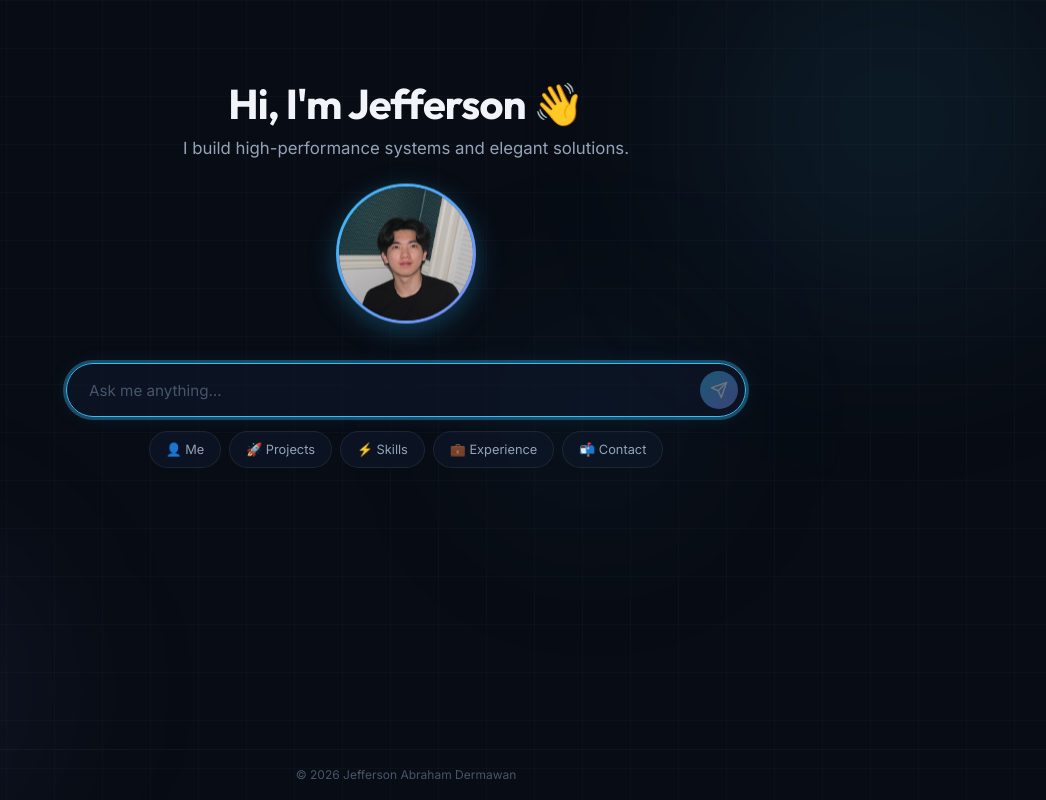
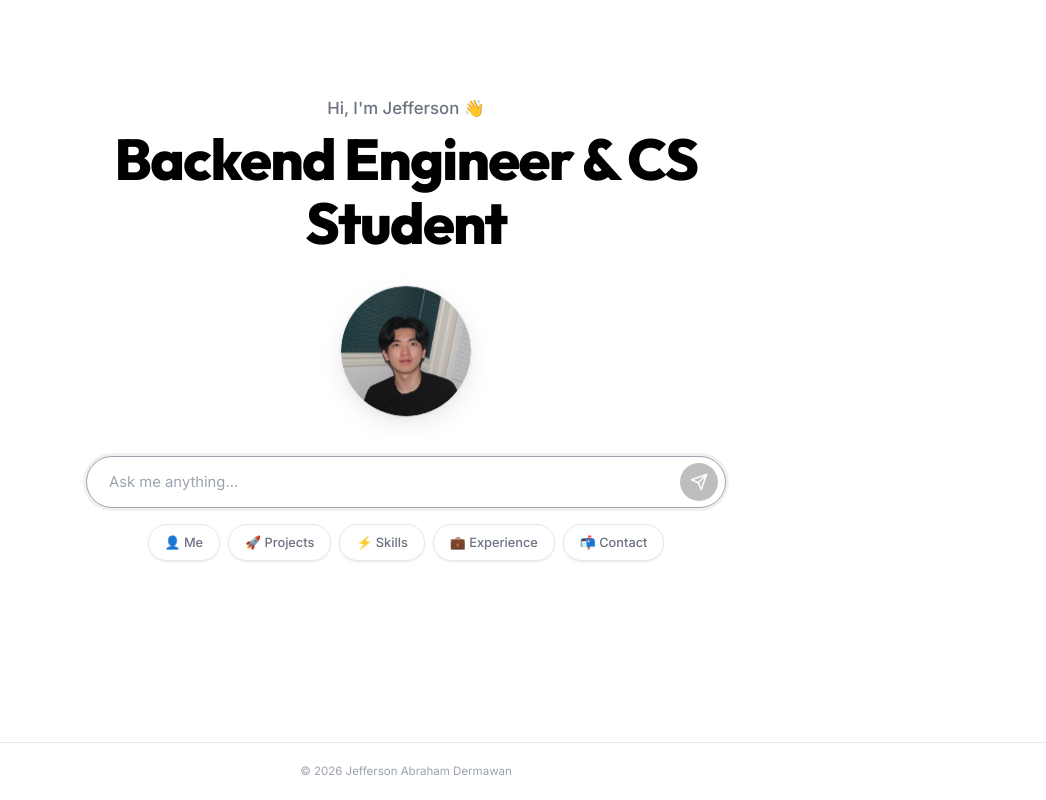
Before and after one commit to lumixed/portfolio, a React (Create React App) app: page / in a window 1280 px wide. Shown: the whole page, without its empty margins (234-1280 px from the left). Built offline with nearby package versions, Linux system fonts and the light colour scheme.

Commit message:
feat: Redesign UI with a new monochrome aesthetic, updated hero section, and simplified animations.

```diff
--- a/src/App.jsx
+++ b/src/App.jsx
@@ -10,12 +10,10 @@ export default function App() {
     const handleSend = useCallback(async (query) => {
         if (!query.trim() || isTyping) return;
 
-        // Append the user message immediately
         const userMessage = { role: "user", text: query };
         setMessages((prev) => [...prev, userMessage]);
         setIsTyping(true);
 
-        // Simulate a short thinking delay (300–600ms)
         const delay = 350 + Math.random() * 300;
         await new Promise((r) => setTimeout(r, delay));
 
@@ -26,23 +24,13 @@ export default function App() {
 
     return (
         <div className="app-root">
-            {/* Ambient background blobs */}
-            <div className="bg-blob blob-1" />
-            <div className="bg-blob blob-2" />
-            <div className="bg-blob blob-3" />
-
-            {/* Grid overlay */}
-            <div className="bg-grid" />
-
-            {/* Content */}
             <main className="app-main">
                 <HeroSection onSend={handleSend} disabled={isTyping} />
                 <ChatWindow messages={messages} isTyping={isTyping} />
             </main>
 
-            {/* Footer */}
             <footer className="app-footer">
-                <span>© 2026 Jefferson Abraham Dermawan</span>
+                © 2026 Jefferson Abraham Dermawan
             </footer>
         </div>
     );
--- a/src/components/HeroSection.jsx
+++ b/src/components/HeroSection.jsx
@@ -7,19 +7,19 @@ import { portfolioData } from "../data/portfolioData";
 export default function HeroSection({ onSend, disabled }) {
     return (
         <section className="hero-section">
-            {/* Name + Title */}
+            {/* Small label + large title */}
             <div className="hero-text fade-in-up" style={{ animationDelay: "0ms" }}>
-                <h1 className="hero-greeting">{portfolioData.greeting}</h1>
-                <p className="hero-tagline">{portfolioData.tagline}</p>
+                <p className="hero-greeting">{portfolioData.greeting}</p>
+                <h1 className="hero-tagline-title">{portfolioData.title}</h1>
             </div>
 
             {/* Avatar */}
-            <div className="hero-avatar fade-in-up" style={{ animationDelay: "120ms" }}>
+            <div className="hero-avatar fade-in-up" style={{ animationDelay: "100ms" }}>
                 <Avatar />
             </div>
 
-            {/* Chat input */}
-            <div className="hero-input-wrap fade-in-up" style={{ animationDelay: "240ms" }}>
+            {/* Chat input + quick buttons */}
+            <div className="hero-input-wrap fade-in-up" style={{ animationDelay: "200ms" }}>
                 <ChatInput onSend={onSend} disabled={disabled} />
                 <QuickButtons onSelect={onSend} />
             </div>
--- a/src/index.css
+++ b/src/index.css
@@ -8,28 +8,28 @@
 @tailwind utilities;
 
 /* ================================================================
-   DESIGN TOKENS
+   DESIGN TOKENS  — monochrome / Apple-Linear-Vercel system
    ================================================================ */
 :root {
-    --accent: #38bdf8;
-    --accent-glow: rgba(56, 189, 248, 0.35);
-    --accent-2: #818cf8;
+    --bg: #ffffff;
+    --bg-hover: #F9FAFB;
+    --bg-card: #ffffff;
 
-    --bg: #080c14;
-    --bg-card: rgba(15, 23, 42, 0.75);
-    --bg-card-border: rgba(148, 163, 184, 0.1);
+    --text-primary: #000000;
+    --text-muted: #6B7280;
+    --text-faint: #9CA3AF;
 
-    --text-primary: #f1f5f9;
-    --text-muted: #94a3b8;
-    --text-faint: #475569;
+    --border: #E5E7EB;
+    --border-focus: #9CA3AF;
 
-    --glass: rgba(15, 23, 42, 0.65);
-    --glass-border: rgba(148, 163, 184, 0.12);
+    --shadow-sm: 0 1px 3px rgba(0, 0, 0, 0.06), 0 1px 2px rgba(0, 0, 0, 0.04);
+    --shadow-md: 0 4px 12px rgba(0, 0, 0, 0.07), 0 1px 4px rgba(0, 0, 0, 0.04);
+    --shadow-lg: 0 8px 24px rgba(0, 0, 0, 0.08), 0 2px 6px rgba(0, 0, 0, 0.04);
 
     --radius-sm: 10px;
     --radius-md: 16px;
     --radius-lg: 24px;
-    --radius-xl: 32px;
+    --radius-xl: 99px;
 }
 
 /* ================================================================
@@ -71,7 +71,7 @@ a {
 
 /* Custom scrollbar */
 ::-webkit-scrollbar {
-    width: 6px;
+    width: 5px;
 }
 
 ::-webkit-scrollbar-track {
@@ -79,16 +79,16 @@ a {
 }
 
 ::-webkit-scrollbar-thumb {
-    background: #334155;
+    background: var(--border);
     border-radius: 99px;
 }
 
 ::-webkit-scrollbar-thumb:hover {
-    background: #475569;
+    background: #D1D5DB;
 }
 
 /* ================================================================
-   KEYFRAMES
+   KEYFRAMES — minimal set
    ================================================================ */
 @keyframes float {
 
@@ -98,57 +98,19 @@ a {
     }
 
     50% {
-        transform: translateY(-14px);
-    }
-}
-
-@keyframes glow-pulse {
-
-    0%,
-    100% {
-        opacity: 0.5;
-        transform: scale(1);
-    }
-
-    50% {
-        opacity: 0.9;
-        transform: scale(1.08);
+        transform: translateY(-10px);
     }
 }
 
 @keyframes fade-in-up {
     from {
         opacity: 0;
-        transform: translateY(28px);
+        transform: translateY(20px);
     }
 
     to {
         opacity: 1;
         transform: translateY(0);
-    }
-}
-
-@keyframes slide-in-left {
-    from {
-        opacity: 0;
-        transform: translateX(-20px);
-    }
-
-    to {
-        opacity: 1;
-        transform: translateX(0);
-    }
-}
-
-@keyframes slide-in-right {
-    from {
-        opacity: 0;
-        transform: translateX(20px);
-    }
-
-    to {
-        opacity: 1;
-        transform: translateX(0);
     }
 }
 
@@ -158,40 +120,24 @@ a {
     80%,
     100% {
         transform: translateY(0);
-        opacity: 0.4;
+        opacity: 0.35;
     }
 
     40% {
-        transform: translateY(-6px);
+        transform: translateY(-5px);
         opacity: 1;
-    }
-}
-
-@keyframes blob {
-
-    0%,
-    100% {
-        transform: translate(0, 0) scale(1);
-    }
-
-    33% {
-        transform: translate(40px, -60px) scale(1.12);
-    }
-
-    66% {
-        transform: translate(-30px, 30px) scale(0.9);
     }
 }
 
 @keyframes msg-appear {
     from {
         opacity: 0;
-        transform: translateY(10px) scale(0.97);
+        transform: translateY(8px);
     }
 
     to {
         opacity: 1;
-        transform: translateY(0) scale(1);
+        transform: translateY(0);
     }
 }
 
@@ -200,18 +146,17 @@ a {
    ================================================================ */
 .fade-in-up {
     opacity: 0;
-    animation: fade-in-up 0.65s cubic-bezier(0.22, 1, 0.36, 1) forwards;
+    animation: fade-in-up 0.5s cubic-bezier(0.22, 1, 0.36, 1) forwards;
 }
 
 /* ================================================================
    LAYOUT — APP ROOT
    ================================================================ */
 .app-root {
-    position: relative;
     min-height: 100vh;
     display: flex;
     flex-direction: column;
-    overflow: hidden;
+    background: var(--bg);
 }
 
 .app-main {
@@ -219,90 +164,39 @@ a {
     display: flex;
     flex-direction: column;
     align-items: center;
-    padding: 0 16px 48px;
-}
-
-/* ================================================================
-   AMBIENT BACKGROUND
-   ================================================================ */
-.bg-blob {
-    position: fixed;
-    border-radius: 50%;
-    filter: blur(80px);
-    pointer-events: none;
-    z-index: 0;
-    animation: blob 28s infinite alternate ease-in-out;
-}
-
-.blob-1 {
-    width: 520px;
-    height: 520px;
-    background: radial-gradient(circle, rgba(56, 189, 248, 0.12), transparent 70%);
-    top: -100px;
-    right: -80px;
-}
-
-.blob-2 {
-    width: 480px;
-    height: 480px;
-    background: radial-gradient(circle, rgba(129, 140, 248, 0.1), transparent 70%);
-    bottom: -120px;
-    left: -100px;
-    animation-delay: -10s;
-}
-
-.blob-3 {
-    width: 300px;
-    height: 300px;
-    background: radial-gradient(circle, rgba(56, 189, 248, 0.07), transparent 70%);
-    top: 40%;
-    left: 50%;
-    animation-delay: -5s;
-}
-
-.bg-grid {
-    position: fixed;
-    inset: 0;
-    pointer-events: none;
-    z-index: 0;
-    background-image:
-        linear-gradient(rgba(148, 163, 184, 0.035) 1px, transparent 1px),
-        linear-gradient(90deg, rgba(148, 163, 184, 0.035) 1px, transparent 1px);
-    background-size: 48px 48px;
+    padding: 0 20px 64px;
 }
 
 /* ================================================================
    HERO SECTION
    ================================================================ */
 .hero-section {
-    position: relative;
-    z-index: 1;
     width: 100%;
-    max-width: 680px;
+    max-width: 640px;
     display: flex;
     flex-direction: column;
     align-items: center;
-    gap: 28px;
-    padding-top: 80px;
-    padding-bottom: 12px;
+    gap: 32px;
+    padding-top: 96px;
+    padding-bottom: 8px;
     text-align: center;
 }
 
-.hero-text {}
-
 .hero-greeting {
-    font-size: clamp(1.75rem, 5vw, 2.6rem);
-    font-weight: 700;
-    letter-spacing: -0.02em;
-    line-height: 1.15;
-    color: var(--text-primary);
+    font-size: clamp(0.95rem, 2.5vw, 1.05rem);
+    font-weight: 500;
+    color: var(--text-muted);
+    letter-spacing: 0;
+    margin-bottom: 6px;
 }
 
-.hero-tagline {
-    margin-top: 8px;
-    font-size: clamp(0.875rem, 2.5vw, 1.05rem);
-    color: var(--text-muted);
-    font-weight: 400;
+.hero-tagline-title {
+    font-family: 'Outfit', sans-serif;
+    font-size: clamp(2.4rem, 7vw, 3.6rem);
+    font-weight: 800;
+    color: var(--text-primary);
+    letter-spacing: -0.03em;
+    line-height: 1.1;
 }
 
 .hero-avatar {}
@@ -312,7 +206,7 @@ a {
     display: flex;
     flex-direction: column;
     align-items: center;
-    gap: 14px;
+    gap: 16px;
 }
 
 /* ================================================================
@@ -325,26 +219,21 @@ a {
     justify-content: center;
 }
 
+/* remove colored glow — just a soft shadow */
 .avatar-glow {
-    position: absolute;
-    width: 160px;
-    height: 160px;
-    border-radius: 50%;
-    background: radial-gradient(circle, var(--accent-glow), transparent 70%);
-    animation: glow-pulse 3.5s ease-in-out infinite;
-    z-index: 0;
+    display: none;
 }
 
 .avatar-ring {
-    position: relative;
-    z-index: 1;
-    width: 140px;
-    height: 140px;
+    width: 132px;
+    height: 132px;
     border-radius: 50%;
-    padding: 3px;
-    background: linear-gradient(135deg, var(--accent), var(--accent-2));
-    animation: float 4.5s ease-in-out infinite;
-    box-shadow: 0 8px 32px rgba(56, 189, 248, 0.2);
+    padding: 0;
+    background: transparent;
+    animation: float 5s ease-in-out infinite;
+    box-shadow: var(--shadow-lg);
+    border: 1.5px solid var(--border);
+    overflow: hidden;
 }
 
 .avatar-img {
@@ -353,7 +242,6 @@ a {
     border-radius: 50%;
     object-fit: cover;
     display: block;
-    background: #1e293b;
 }
 
 /* ================================================================
@@ -364,23 +252,21 @@ a {
     width: 100%;
     display: flex;
     align-items: center;
-    gap: 0;
 }
 
 .chat-input {
     flex: 1;
-    height: 54px;
-    background: var(--glass);
-    border: 1.5px solid var(--glass-border);
+    height: 52px;
+    background: var(--bg-card);
+    border: 1.5px solid var(--border);
     border-radius: var(--radius-xl);
-    padding: 0 52px 0 22px;
-    font-size: 0.95rem;
+    padding: 0 56px 0 22px;
+    font-size: 0.925rem;
     font-family: 'Inter', sans-serif;
     color: var(--text-primary);
     outline: none;
-    backdrop-filter: blur(14px);
-    -webkit-backdrop-filter: blur(14px);
-    transition: border-color 0.25s, box-shadow 0.25s;
+    box-shadow: var(--shadow-sm);
+    transition: border-color 0.2s ease, box-shadow 0.2s ease;
 }
 
 .chat-input::placeholder {
@@ -388,8 +274,8 @@ a {
 }
 
 .chat-input:focus {
-    border-color: var(--accent);
-    box-shadow: 0 0 0 3px var(--accent-glow), 0 0 20px rgba(56, 189, 248, 0.1);
+    border-color: var(--border-focus);
+    box-shadow: 0 0 0 3px rgba(0, 0, 0, 0.06);
 }
 
 .chat-send-btn {
@@ -400,23 +286,22 @@ a {
     display: flex;
     align-items: center;
     justify-content: center;
-    background: linear-gradient(135deg, var(--accent), var(--accent-2));
+    background: #000000;
     border: none;
     border-radius: 50%;
     color: white;
     cursor: pointer;
-    transition: opacity 0.2s, transform 0.2s, box-shadow 0.2s;
+    transition: opacity 0.2s ease, transform 0.2s ease;
     flex-shrink: 0;
 }
 
 .chat-send-btn:hover:not(:disabled) {
-    opacity: 0.9;
-    transform: scale(1.08);
-    box-shadow: 0 4px 16px rgba(56, 189, 248, 0.35);
+    opacity: 0.8;
+    transform: scale(1.06);
 }
 
 .chat-send-btn:disabled {
-    opacity: 0.4;
+    opacity: 0.25;
     cursor: not-allowed;
 }
 
@@ -432,38 +317,37 @@ a {
 
 .quick-btn {
     padding: 8px 16px;
-    background: var(--glass);
-    border: 1px solid var(--glass-border);
-    border-radius: 99px;
+    background: var(--bg-card);
+    border: 1px solid var(--border);
+    border-radius: var(--radius-xl);
     color: var(--text-muted);
     font-size: 0.8rem;
     font-family: 'Inter', sans-serif;
+    font-weight: 500;
     cursor: pointer;
-    backdrop-filter: blur(10px);
-    -webkit-backdrop-filter: blur(10px);
-    transition: background 0.2s, color 0.2s, border-color 0.2s, transform 0.2s;
+    box-shadow: var(--shadow-sm);
+    transition: background 0.2s ease, border-color 0.2s ease, transform 0.2s ease, box-shadow 0.2s ease;
     white-space: nowrap;
 }
 
 .quick-btn:hover {
-    background: rgba(56, 189, 248, 0.1);
-    border-color: rgba(56, 189, 248, 0.3);
-    color: var(--accent);
+    background: var(--bg-hover);
+    border-color: #D1D5DB;
+    color: var(--text-primary);
     transform: translateY(-1px);
+    box-shadow: var(--shadow-md);
 }
 
 /* ================================================================
    CHAT WINDOW
    ================================================================ */
 .chat-window {
-    position: relative;
-    z-index: 1;
     width: 100%;
-    max-width: 720px;
+    max-width: 680px;
     display: flex;
     flex-direction: column;
-    gap: 12px;
-    padding: 24px 0 48px;
+    gap: 14px;
+    padding: 32px 0 64px;
 }
 
 /* ================================================================
@@ -471,7 +355,7 @@ a {
    ================================================================ */
 .msg-row {
     display: flex;
-    animation: msg-appear 0.35s cubic-bezier(0.22, 1, 0.36, 1) forwards;
+    animation: msg-appear 0.3s ease forwards;
 }
 
 .msg-row.user {
@@ -483,53 +367,52 @@ a {
 }
 
 .bubble {
-    max-width: min(84%, 600px);
+    max-width: min(84%, 580px);
     border-radius: var(--radius-lg);
     padding: 14px 18px;
-    font-size: 0.9rem;
-    line-height: 1.65;
+    font-size: 0.875rem;
+    line-height: 1.7;
     word-break: break-word;
 }
 
 .user-bubble {
-    background: linear-gradient(135deg, var(--accent), var(--accent-2));
-    color: white;
+    background: #000000;
+    color: #ffffff;
     border-bottom-right-radius: 6px;
     font-weight: 500;
 }
 
 .assistant-bubble {
     background: var(--bg-card);
-    border: 1px solid var(--bg-card-border);
-    backdrop-filter: blur(14px);
-    -webkit-backdrop-filter: blur(14px);
+    border: 1px solid var(--border);
+    box-shadow: var(--shadow-sm);
     color: var(--text-primary);
     border-bottom-left-radius: 6px;
     width: 100%;
-    max-width: 720px;
+    max-width: 680px;
 }
 
 /* ----------------------------------------------------------------
-   Message content — heading
+   Heading inside assistant bubble
    ---------------------------------------------------------------- */
 .msg-heading {
     display: flex;
     align-items: center;
     gap: 8px;
     font-family: 'Outfit', sans-serif;
-    font-size: 1rem;
+    font-size: 0.975rem;
     font-weight: 700;
     margin-bottom: 10px;
     color: var(--text-primary);
 }
 
 .msg-heading-emoji {
-    font-size: 1.1rem;
+    font-size: 1rem;
 }
 
 .msg-text {
     color: var(--text-muted);
-    line-height: 1.7;
+    line-height: 1.75;
     white-space: pre-wrap;
 }
 
@@ -542,22 +425,21 @@ a {
    ---------------------------------------------------------------- */
 .msg-projects-grid {
     display: grid;
-    grid-template-columns: repeat(auto-fill, minmax(260px, 1fr));
+    grid-template-columns: repeat(auto-fill, minmax(240px, 1fr));
     gap: 12px;
     margin-top: 4px;
 }
 
 .msg-project-card {
-    background: rgba(30, 41, 59, 0.6);
-    border: 1px solid rgba(148, 163, 184, 0.1);
+    background: var(--bg-hover);
+    border: 1px solid var(--border);
     border-radius: var(--radius-md);
     padding: 14px 16px;
-    transition: border-color 0.2s, transform 0.2s;
-    border-top: 2px solid var(--accent, #38bdf8);
+    transition: box-shadow 0.2s ease, transform 0.2s ease;
 }
 
 .msg-project-card:hover {
-    border-color: rgba(56, 189, 248, 0.3);
+    box-shadow: var(--shadow-md);
     transform: translateY(-2px);
 }
 
@@ -569,22 +451,22 @@ a {
 }
 
 .msg-project-emoji {
-    font-size: 1.4rem;
+    font-size: 1.3rem;
 }
 
 .msg-project-title {
     font-weight: 700;
-    font-size: 0.95rem;
+    font-size: 0.9rem;
     color: var(--text-primary);
 }
 
 .msg-project-date {
-    font-size: 0.72rem;
+    font-size: 0.7rem;
     color: var(--text-faint);
 }
 
 .msg-project-desc {
-    font-size: 0.82rem;
+    font-size: 0.8rem;
     color: var(--text-muted);
     margin-bottom: 10px;
     line-height: 1.55;
@@ -593,17 +475,18 @@ a {
 .msg-tech-tags {
     display: flex;
     flex-wrap: wrap;
-    gap: 6px;
+    gap: 5px;
     margin-bottom: 12px;
 }
 
 .msg-tech-tag {
     padding: 2px 9px;
-    background: rgba(56, 189, 248, 0.08);
-    border: 1px solid rgba(56, 189, 248, 0.15);
+    background: var(--bg-card);
+    border: 1px solid var(--border);
     border-radius: 99px;
-    font-size: 0.72rem;
-    color: var(--accent);
+    font-size: 0.7rem;
+    color: var(--text-muted);
+    font-weight: 500;
 }
 
 .msg-project-links {
@@ -620,23 +503,23 @@ a {
     font-size: 0.75rem;
     font-weight: 600;
     cursor: pointer;
-    transition: opacity 0.2s, transform 0.2s;
+    transition: opacity 0.2s ease, transform 0.2s ease;
 }
 
 .msg-link-btn:hover {
-    opacity: 0.85;
+    opacity: 0.75;
     transform: translateY(-1px);
 }
 
 .msg-link-btn.ghost {
-    background: rgba(148, 163, 184, 0.08);
-    border: 1px solid rgba(148, 163, 184, 0.15);
+    background: var(--bg-card);
+    border: 1px solid var(--border);
     color: var(--text-muted);
 }
 
 .msg-link-btn.accent {
-    background: linear-gradient(135deg, var(--accent), var(--accent-2));
-    color: white;
+    background: #000000;
+    color: #ffffff;
     border: none;
 }
 
@@ -646,18 +529,16 @@ a {
 }
 
 /* ----------------------------------------------------------------
-   Skills grid
+   Skills
    ---------------------------------------------------------------- */
 .msg-skills-wrap {
     display: flex;
     flex-direction: column;
-    gap: 12px;
+    gap: 14px;
 }
 
-.msg-skill-group {}
-
 .msg-skill-category {
-    font-size: 0.7rem;
+    font-size: 0.68rem;
     font-weight: 700;
     text-transform: uppercase;
     letter-spacing: 0.08em;
@@ -668,38 +549,40 @@ a {
 .msg-skill-tags {
     display: flex;
     flex-wrap: wrap;
-    gap: 7px;
+    gap: 6px;
 }
 
 .msg-skill-tag {
     padding: 4px 12px;
-    background: rgba(30, 41, 59, 0.8);
-    border: 1px solid rgba(148, 163, 184, 0.12);
+    background: var(--bg-card);
+    border: 1px solid var(--border);
     border-radius: 99px;
-    font-size: 0.8rem;
+    font-size: 0.78rem;
     color: var(--text-muted);
-    transition: background 0.2s, color 0.2s;
+    font-weight: 500;
+    transition: background 0.15s ease, color 0.15s ease;
 }
 
 .msg-skill-tag:hover {
-    background: rgba(56, 189, 248, 0.1);
-    color: var(--accent);
+    background: var(--text-primary);
+    color: var(--bg);
+    border-color: var(--text-primary);
 }
 
 /* ----------------------------------------------------------------
-   Experience list
+   Experience
    ---------------------------------------------------------------- */
 .msg-exp-list {
     display: flex;
     flex-direction: column;
-    gap: 16px;
+    gap: 14px;
 }
 
 .msg-exp-item {
     padding: 14px;
-    background: rgba(30, 41, 59, 0.5);
+    background: var(--bg-hover);
     border-radius: var(--radius-md);
-    border: 1px solid rgba(148, 163, 184, 0.08);
+    border: 1px solid var(--border);
 }
 
 .msg-exp-header {
@@ -710,19 +593,19 @@ a {
 }
 
 .msg-exp-emoji {
-    font-size: 1.3rem;
+    font-size: 1.2rem;
     flex-shrink: 0;
     margin-top: 1px;
 }
 
 .msg-exp-role {
     font-weight: 700;
-    font-size: 0.9rem;
+    font-size: 0.88rem;
     color: var(--text-primary);
 }
 
 .msg-exp-company {
-    font-size: 0.78rem;
+    font-size: 0.75rem;
     color: var(--text-faint);
     margin-top: 2px;
 }
@@ -736,27 +619,27 @@ a {
 }
 
 .msg-exp-points li {
-    font-size: 0.8rem;
+    font-size: 0.78rem;
     color: var(--text-muted);
     padding-left: 14px;
     position: relative;
-    line-height: 1.5;
+    line-height: 1.55;
 }
 
 .msg-exp-points li::before {
-    content: "▹";
+    content: "–";
     position: absolute;
     left: 0;
-    color: var(--accent);
+    color: var(--text-faint);
 }
 
 /* ----------------------------------------------------------------
-   Contact card
+   Contact
    ---------------------------------------------------------------- */
 .msg-contact-card {
     display: flex;
     flex-direction: column;
-    gap: 10px;
+    gap: 8px;
     margin-top: 4px;
 }
 
@@ -765,41 +648,38 @@ a {
     align-items: center;
     gap: 10px;
     padding: 10px 14px;
-    background: rgba(30, 41, 59, 0.5);
-    border: 1px solid rgba(148, 163, 184, 0.08);
+    background: var(--bg-hover);
+    border: 1px solid var(--border);
     border-radius: var(--radius-sm);
     font-size: 0.82rem;
     color: var(--text-muted);
-    transition: background 0.2s, border-color 0.2s, color 0.2s;
+    transition: background 0.15s ease, color 0.15s ease;
 }
 
 .msg-contact-link:hover {
-    background: rgba(56, 189, 248, 0.08);
-    border-color: rgba(56, 189, 248, 0.2);
-    color: var(--accent);
+    background: #F3F4F6;
+    color: var(--text-primary);
 }
 
 /* ----------------------------------------------------------------
-   Education card
+   Education
    ---------------------------------------------------------------- */
-.msg-edu-card {}
-
 .msg-edu-school {
     font-weight: 700;
-    font-size: 0.95rem;
+    font-size: 0.9rem;
     color: var(--text-primary);
     margin-bottom: 2px;
 }
 
 .msg-edu-degree {
-    font-size: 0.85rem;
+    font-size: 0.83rem;
     color: var(--text-muted);
-    margin-bottom: 4px;
+    margin-bottom: 3px;
 }
 
 .msg-edu-gpa {
-    font-size: 0.78rem;
-    color: var(--accent);
+    font-size: 0.76rem;
+    color: var(--text-faint);
     margin-bottom: 12px;
 }
 
@@ -810,14 +690,14 @@ a {
 }
 
 .msg-edu-course {
-    font-size: 0.78rem;
+    font-size: 0.76rem;
     color: var(--text-faint);
     padding-left: 12px;
     position: relative;
 }
 
 .msg-edu-course::before {
-    content: "•";
+    content: "–";
     position: absolute;
     left: 0;
 }
@@ -831,17 +711,17 @@ a {
     gap: 5px;
     padding: 12px 18px;
     background: var(--bg-card);
-    border: 1px solid var(--bg-card-border);
+    border: 1px solid var(--border);
     border-radius: var(--radius-lg);
     border-bottom-left-radius: 6px;
-    backdrop-filter: blur(14px);
+    box-shadow: var(--shadow-sm);
 }
 
 .typing-dot {
-    width: 7px;
-    height: 7px;
+    width: 6px;
+    height: 6px;
     border-radius: 50%;
-    background: var(--accent);
+    background: #9CA3AF;
     display: inline-block;
     animation: typing-dot 1.2s ease-in-out infinite;
 }
@@ -850,13 +730,11 @@ a {
    FOOTER
    ================================================================ */
 .app-footer {
-    position: relative;
-    z-index: 1;
     text-align: center;
-    padding: 16px;
-    font-size: 0.75rem;
+    padding: 20px;
+    font-size: 0.72rem;
     color: var(--text-faint);
-    border-top: 1px solid rgba(148, 163, 184, 0.06);
+    border-top: 1px solid var(--border);
 }
 
 /* ================================================================
@@ -864,22 +742,17 @@ a {
    ================================================================ */
 @media (max-width: 640px) {
     .hero-section {
-        padding-top: 56px;
-        gap: 22px;
+        padding-top: 64px;
+        gap: 24px;
     }
 
     .avatar-ring {
-        width: 116px;
-        height: 116px;
-    }
-
-    .avatar-glow {
-        width: 130px;
-        height: 130px;
+        width: 110px;
+        height: 110px;
     }
 
     .chat-input {
-        height: 50px;
+        height: 48px;
         font-size: 0.875rem;
     }
 
```
